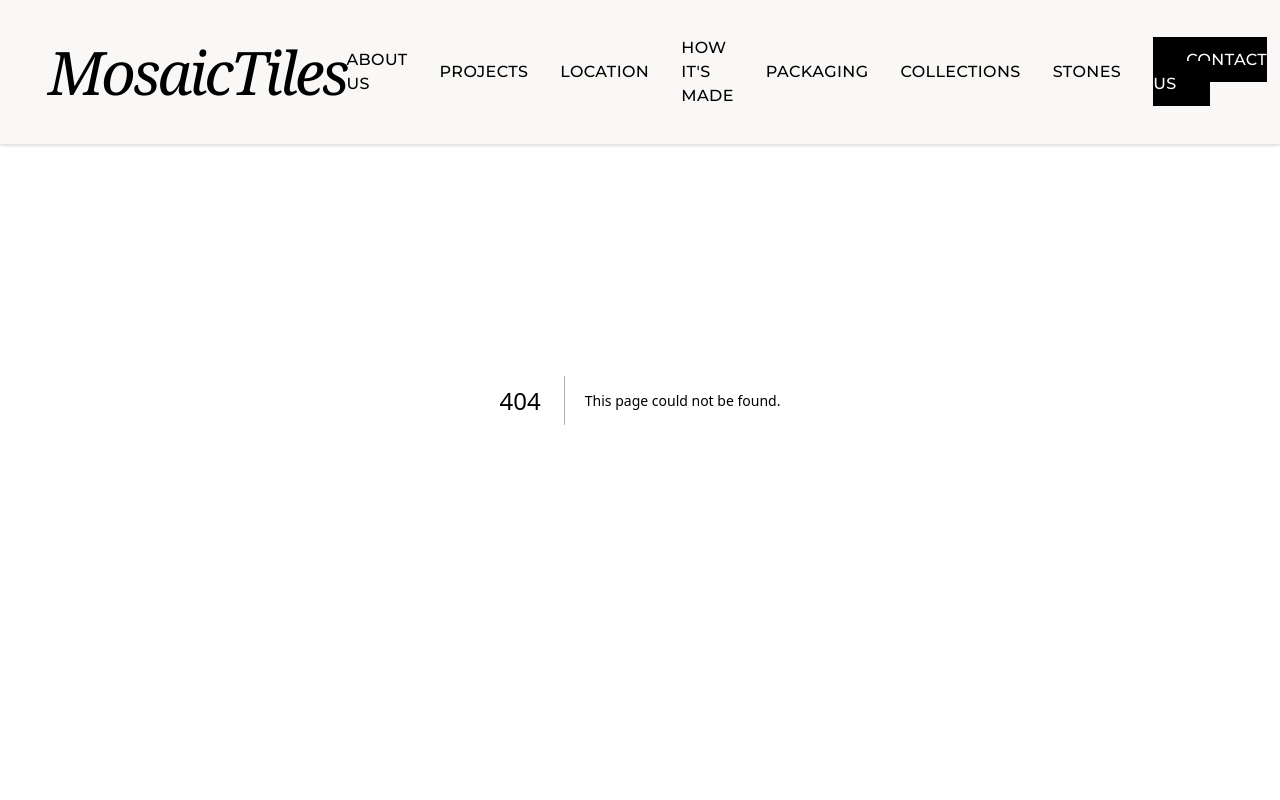
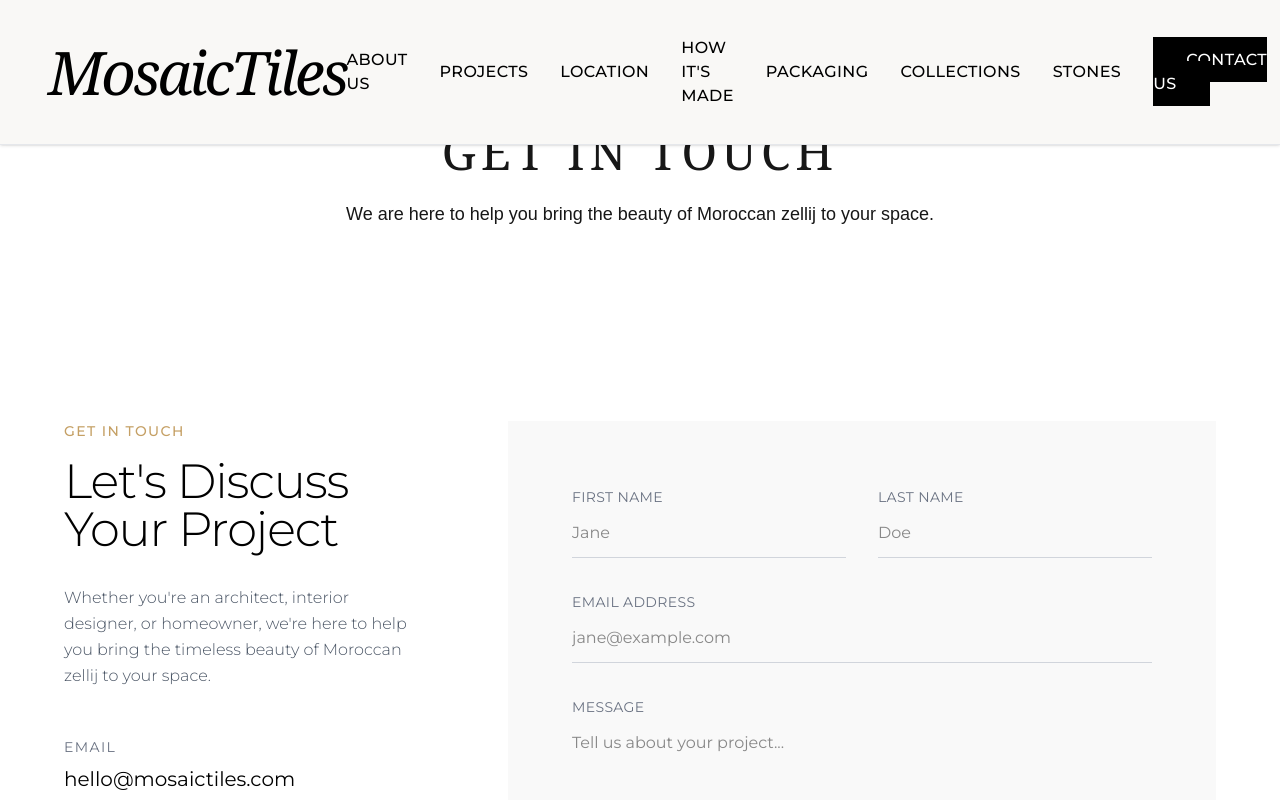
Before and after one commit to simocompsci/MosaicTiles, a Next.js app: page /contact-us in a window 1280 px wide. Before the commit this address had no page. Shown: the top 800 px of the page. Built offline with nearby package versions, Linux system fonts and the light colour scheme.

Commit message:
contact us changes

```diff
--- a/app/components/NavBar.tsx
+++ b/app/components/NavBar.tsx
@@ -90,7 +90,7 @@ export default function Navbar() {
                     ))}
                     <li>
                         <Link
-                            href="#contact"
+                            href="/contact-us"
                             className="px-8 py-3 bg-black text-white border border-black uppercase hover:bg-white hover:text-black transition-all duration-300"
                         >
                             Contact Us
--- /dev/null
+++ b/app/contact-us/page.tsx
@@ -0,0 +1,5 @@
+import ContactUsPage from "../pages/ContactUsPage";
+
+export default function Page() {
+    return <ContactUsPage />;
+}
```
